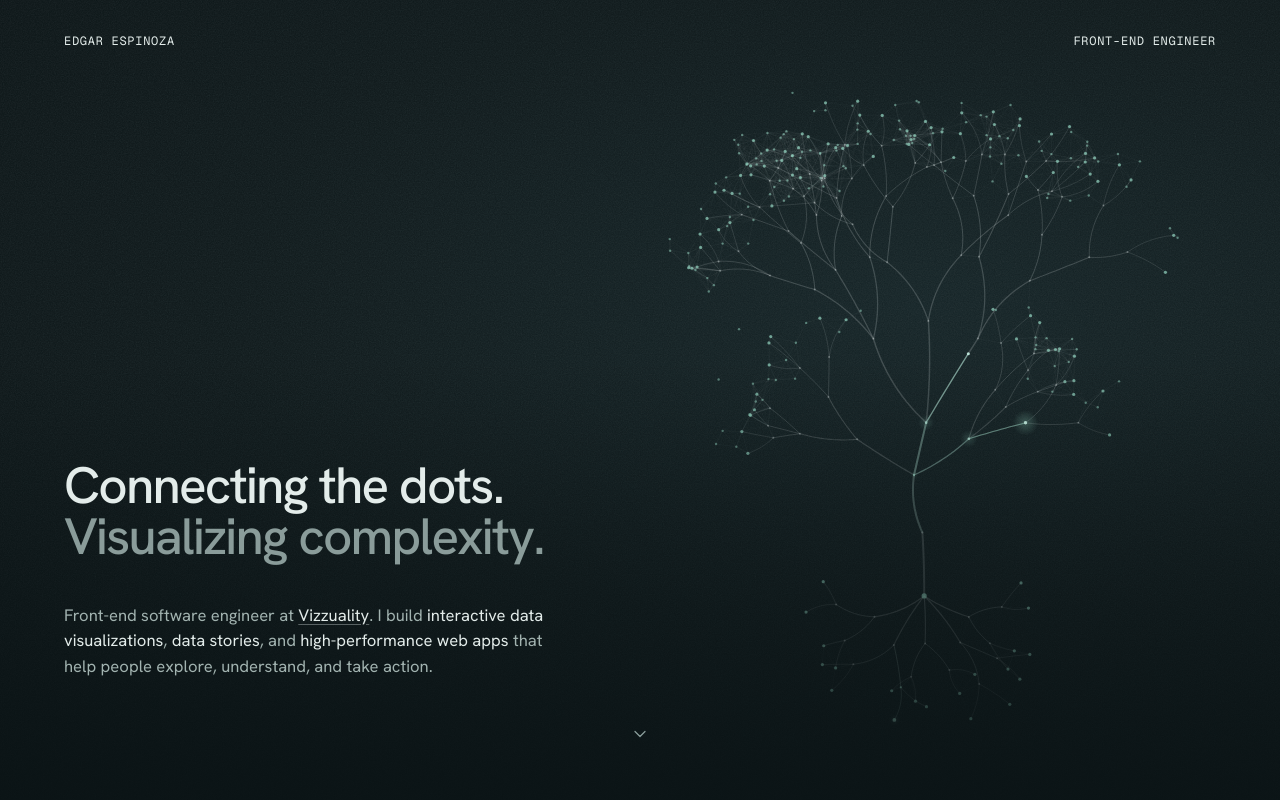
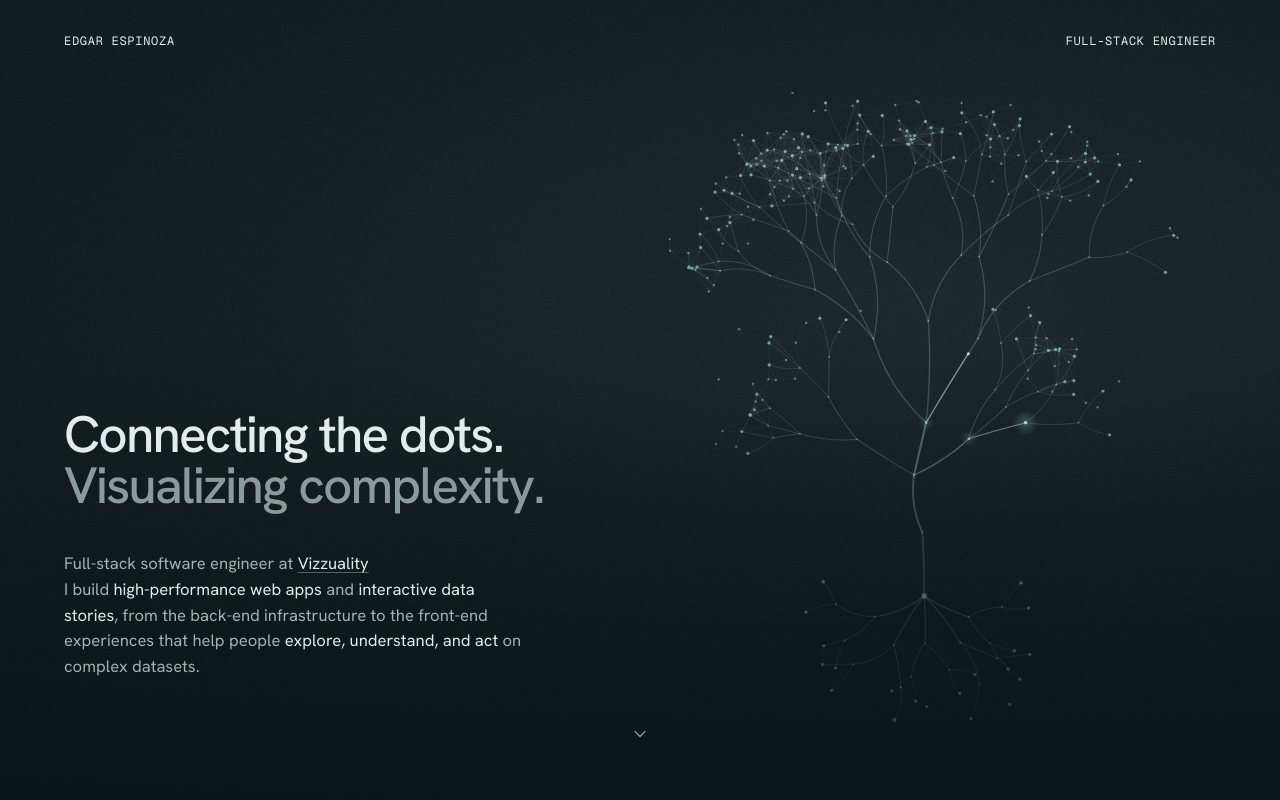
Before and after one commit to edgarespinoza7/potfolio-2026, a Next.js app: page / in a window 1280 px wide. Shown: the top 800 px of the page. Built offline with nearby package versions, Linux system fonts and the light colour scheme.

Commit message:
feat: update hero subheading copy

```diff
--- a/src/components/Hero/Hero.tsx
+++ b/src/components/Hero/Hero.tsx
@@ -18,7 +18,7 @@ export function Hero() {
 
       <header className="relative flex flex-wrap items-center justify-between gap-x-6 gap-y-4 px-gutter py-8 font-mono text-[12px] tracking-[0.06em] whitespace-nowrap text-fg uppercase">
         <span>Edgar Espinoza</span>
-        <span>Front-end engineer</span>
+        <span>Full-stack engineer</span>
       </header>
 
       <section className="relative flex flex-1 flex-col justify-end gap-[clamp(32px,5vh,56px)] px-gutter pb-[clamp(32px,6vh,64px)] lg:pb-[clamp(104px,15vh,160px)]">
@@ -29,7 +29,7 @@ export function Hero() {
         </h1>
 
         <p className="max-w-[52ch] text-[clamp(15px,1.3vw,18px)] leading-[1.55] text-pretty text-body">
-          Front-end software engineer at{' '}
+          Full-stack software engineer at{' '}
           <a
             className="text-fg underline decoration-fg/35 underline-offset-3 transition-[text-decoration-color] duration-200 hover:decoration-fg"
             href="https://vizzuality.com/"
@@ -38,11 +38,11 @@ export function Hero() {
           >
             Vizzuality
           </a>
-          . I build <span className="text-fg">interactive data visualizations</span>,{' '}
-          <span className="text-fg">data stories</span>,{' '}
-           and{' '}
-          <span className="text-fg">high-performance web apps</span> that help people explore,
-          understand, and take action.
+          <br/>
+          I build <span className="text-fg">high-performance web apps</span> and{' '}
+          <span className="text-fg">interactive data stories</span>, from the back-end
+          infrastructure to the front-end experiences that help people{' '}
+          <span className="text-fg">explore, understand, and act</span> on complex datasets.
         </p>
       </section>
 
```
